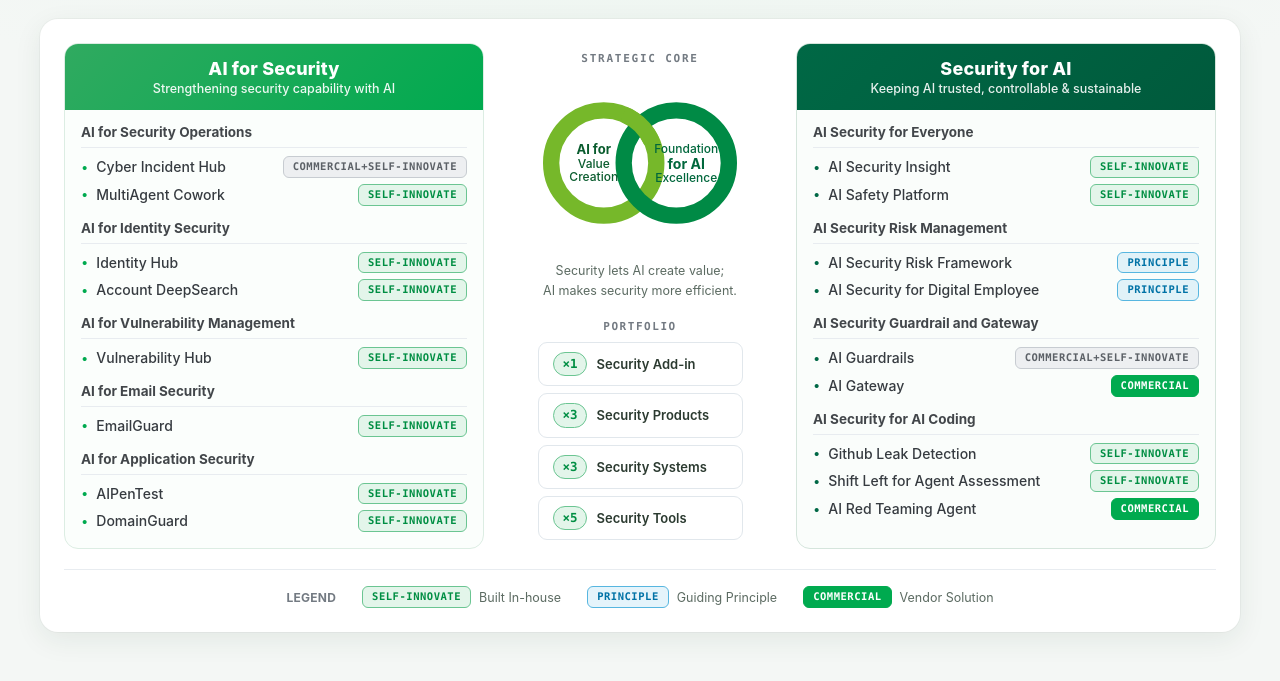
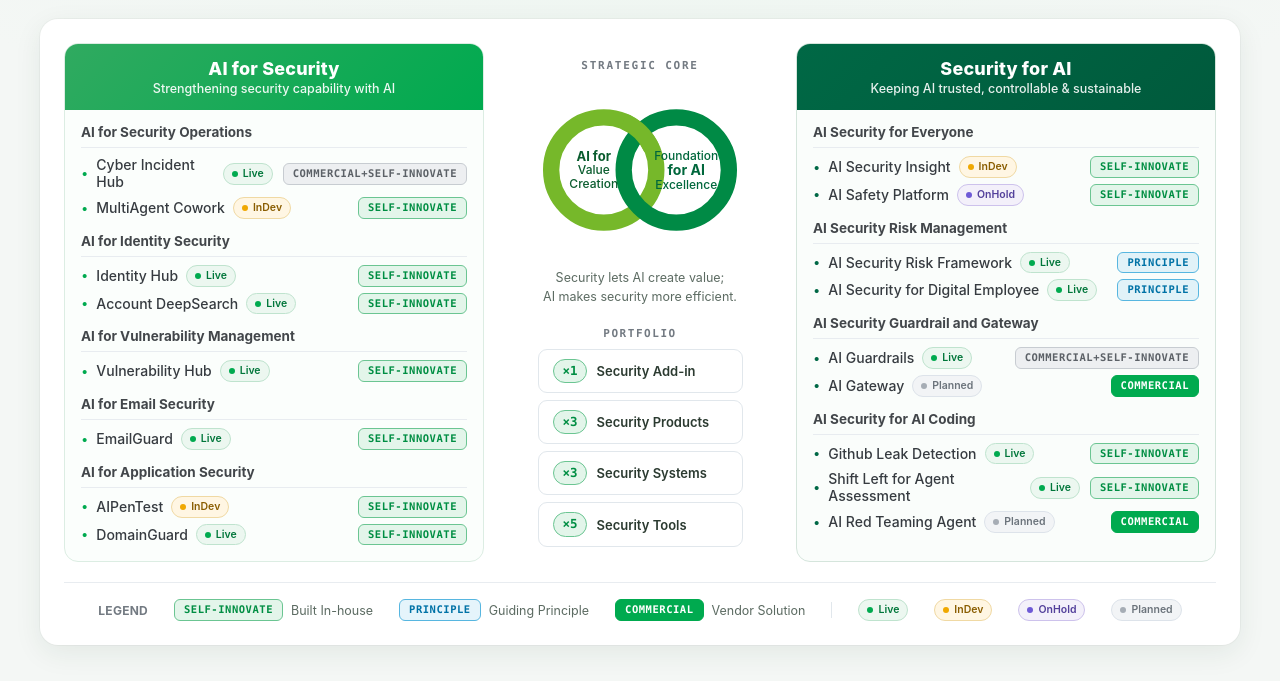
Before and after one commit to wuke881102-commits/HTMLDisplay, a plain HTML site: page demo.html in a window 1280 px wide. Shown: the part 142-823 px from the top of the page. Drawn offline with Linux system fonts and the light colour scheme.

Commit message:
Add files via upload

```diff
--- a/demo.html
+++ b/demo.html
@@ -34,10 +34,18 @@
     "commercial":    { zh:"商业产品", en:"COMMERCIAL", desc:{ zh:"商业方案", en:"Vendor Solution" } }
   };
 
+  /* 生命周期阶段；产品未写 p 字段时默认 live */
+  var PHASE = {
+    "live":    { zh:"已上线", en:"Live" },
+    "dev":     { zh:"开发中", en:"InDev" },
+    "onhold":  { zh:"已暂停", en:"OnHold" },
+    "planned": { zh:"待立项", en:"Planned" }
+  };
+
   var left = [
     { num:"01", t:{ zh:"AI 安全运营（SOC）", en:"AI for Security Operations" }, products:[
       { id:"cyber-incident-hub", n:{ zh:"网络安全事件中心", en:"Cyber Incident Hub" }, s:"commercial-self-innovate" },
-      { id:"multiagent-cowork",  n:{ zh:"多智能体协同", en:"MultiAgent Cowork" }, s:"self-innovate" }
+      { id:"multiagent-cowork",  n:{ zh:"多智能体协同", en:"MultiAgent Cowork" }, s:"self-innovate", p:"dev" }
     ]},
     { num:"02", t:{ zh:"AI 身份安全", en:"AI for Identity Security" }, products:[
       { id:"identity-hub", n:{ zh:"身份安全中心", en:"Identity Hub" }, s:"self-innovate" },
@@ -50,15 +58,15 @@
       { id:"emailguard", n:{ zh:"邮件安全卫士", en:"EmailGuard" }, s:"self-innovate" }
     ]},
     { num:"05", t:{ zh:"AI 赋能应用安全", en:"AI for Application Security" }, products:[
-      { id:"ai-pentest", n:{ zh:"AI 赋能渗透测试", en:"AIPenTest" }, s:"self-innovate" },
+      { id:"ai-pentest", n:{ zh:"AI 赋能渗透测试", en:"AIPenTest" }, s:"self-innovate", p:"dev" },
       { id:"pentest-openclaw", n:{ zh:"公司域名防伪监测", en:"DomainGuard" }, s:"self-innovate" }
     ]}
   ];
 
   var right = [
     { num:"01", t:{ zh:"企业用户安全用 AI", en:"AI Security for Everyone" }, products:[
-      { id:"ai-sec-insight",     n:{ zh:"AI 安全洞察", en:"AI Security Insight" }, s:"self-innovate" },
-      { id:"ai-safety-platform", n:{ zh:"AI 安全科普", en:"AI Safety Platform" }, s:"self-innovate" }
+      { id:"ai-sec-insight",     n:{ zh:"AI 安全洞察", en:"AI Security Insight" }, s:"self-innovate", p:"dev" },
+      { id:"ai-safety-platform", n:{ zh:"AI 安全科普", en:"AI Safety Platform" }, s:"self-innovate", p:"onhold" }
     ]},
     { num:"02", t:{ zh:"AI 安全风险管理", en:"AI Security Risk Management" }, products:[
       { id:"ai-risk-framework", n:{ zh:"AI 安全风险框架", en:"AI Security Risk Framework" }, s:"principle" },
@@ -66,12 +74,12 @@
     ]},
     { num:"03", t:{ zh:"AI 安全防护", en:"AI Security Guardrail and Gateway" }, products:[
       { id:"ai-guardrails", n:{ zh:"AI 安全护栏", en:"AI Guardrails" }, s:"commercial-self-innovate" },
-      { id:"ai-gateway", n:{ zh:"AI 安全网关", en:"AI Gateway" }, s:"commercial" }
+      { id:"ai-gateway", n:{ zh:"AI 安全网关", en:"AI Gateway" }, s:"commercial", p:"planned" }
     ]},
     { num:"04", t:{ zh:"AI安全面向 AI 编码", en:"AI Security for AI Coding" }, products:[
       { id:"github-leak", n:{ zh:"GitHub 泄露检测", en:"Github Leak Detection" }, s:"self-innovate" },
       { id:"ai-shift-assessment", n:{ zh:"智能体安全左移评估", en:"Shift Left for Agent Assessment" }, s:"self-innovate" },
-      { id:"ai-red-teaming", n:{ zh:"红队测试智能体", en:"AI Red Teaming Agent" }, s:"commercial" }
+      { id:"ai-red-teaming", n:{ zh:"红队测试智能体", en:"AI Red Teaming Agent" }, s:"commercial", p:"planned" }
     ]}
   ];
 
@@ -135,6 +143,25 @@
     return base + (map[key] || map["self-innovate"]);
   }
 
+  /* 圆角胶囊 + 圆点，与上方方角徽章区分开，避免两类标识混淆 */
+  function phaseStyle(key){
+    var base = "display:inline-flex;align-items:center;gap:5px;padding:2px 8px;font-size:10.5px;font-weight:600;border-radius:999px;white-space:nowrap;line-height:1.5;flex:none;";
+    var map = {
+      "live":    "background:#ECF7F0;color:#00763A;border:1px solid #BFE3CE;",
+      "dev":     "background:#FFF6E3;color:#8A5D00;border:1px solid #F0D9A3;",
+      "onhold":  "background:#F3F0FA;color:#53409B;border:1px solid #CDC2EC;",
+      "planned": "background:#F2F4F6;color:#6B737B;border:1px solid #DDE3EA;"
+    };
+    return base + (map[key] || map["live"]);
+  }
+  function phaseDot(key){
+    var c = { "live":"#00AA4F", "dev":"#F0A800", "onhold":"#6E5AD6", "planned":"#A6ADB5" }[key] || "#00AA4F";
+    return '<span style="width:6px;height:6px;border-radius:50%;background:' + c + ';flex:none;"></span>';
+  }
+  function phaseHtml(key){
+    return '<span style="' + phaseStyle(key) + '">' + phaseDot(key) + esc(L(PHASE[key] || PHASE["live"])) + '</span>';
+  }
+
   function esc(s){ return String(s).replace(/&/g,"&amp;").replace(/</g,"&lt;").replace(/>/g,"&gt;"); }
 
   var lang = "en";
@@ -150,7 +177,8 @@
             name: L(p.n),
             href: HREFS[p.id] || ("#" + p.id),
             badgeLabel: L(STATUS[p.s]),
-            badgeStyle: statusStyle(p.s)
+            badgeStyle: statusStyle(p.s),
+            phase: p.p || "live"
           };
         })
       };
@@ -162,11 +190,12 @@
     return domains.map(function(d){
       var prods = d.products.map(function(p){
         return '<div style="display:flex;align-items:center;justify-content:space-between;gap:10px;">'
-          + '<span style="display:flex;align-items:center;gap:8px;">'
+          + '<span style="display:flex;align-items:center;gap:8px;min-width:0;">'
           + '<span style="color:' + bullet + ';font-size:13px;line-height:1;">•</span>'
           + '<a href="' + p.href + '" target="_blank" rel="noopener" class="lk lk-' + side + '">' + esc(p.name) + '</a>'
+          + phaseHtml(p.phase)
           + '</span>'
-          + '<span style="' + p.badgeStyle + '">' + esc(p.badgeLabel) + '</span>'
+          + '<span style="' + p.badgeStyle + 'flex:none;">' + esc(p.badgeLabel) + '</span>'
           + '</div>';
       }).join("");
       return '<div>'
@@ -203,6 +232,8 @@
         + '<span style="font-size:12.5px;color:#5C6B62;">' + esc(l.desc) + '</span>'
         + '</div>';
     }).join("");
+    legendHtml += '<span style="width:1px;height:16px;background:#E1E7EC;"></span>'
+      + ["live","dev","onhold","planned"].map(function(k){ return phaseHtml(k); }).join("");
 
     document.documentElement.lang = lang;
     document.title = ui.title;
```
